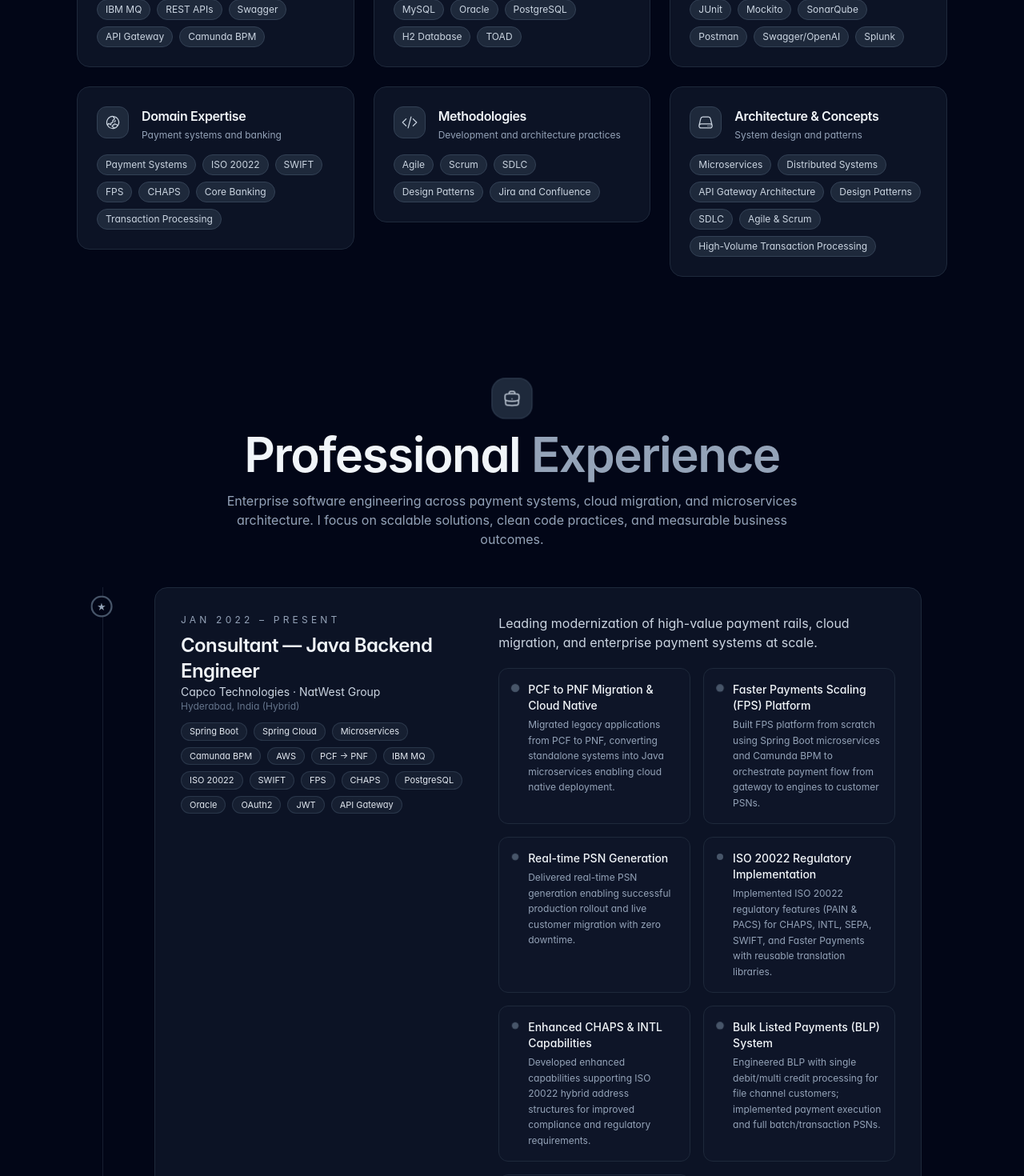
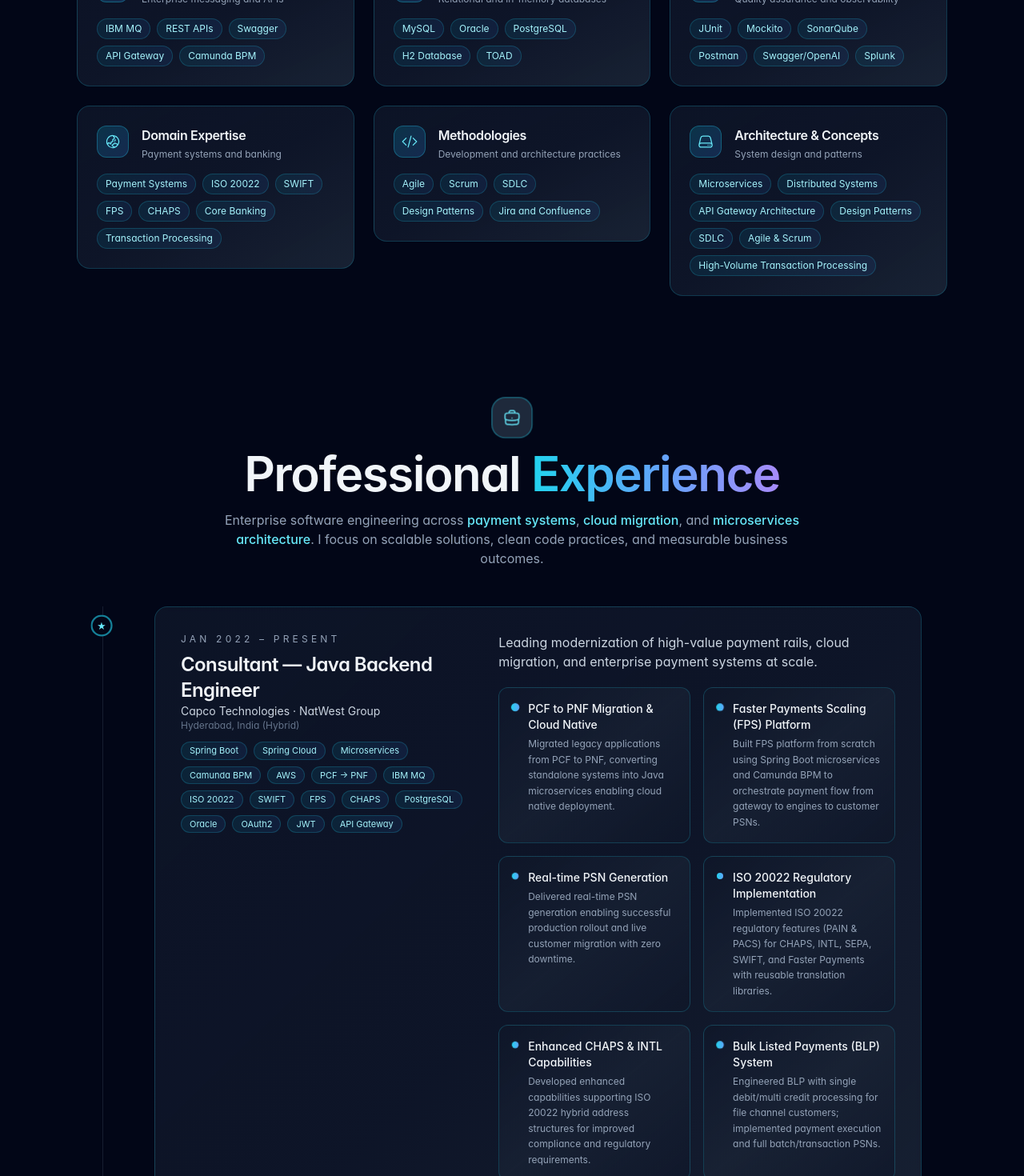
Before and after one commit to shivaram0583/shivaram-portfolio, a React (Vite) app: page / in a window 1280 px wide. Shown: the part 2100-3570 px from the top of the page at 80% size. Built offline with nearby package versions, Linux system fonts and the light colour scheme; no server answers.

Commit message:
colour grading

```diff
--- a/src/components/Experience.jsx
+++ b/src/components/Experience.jsx
@@ -91,15 +91,15 @@
       <div className="max-w-5xl mx-auto">
         <div className="mb-12 text-center">
           <div className="mb-4 flex items-center justify-center gap-3">
-            <motion.span className="inline-flex h-12 w-12 items-center justify-center rounded-2xl bg-slate-800 border border-slate-700 text-slate-300" animate={{ scale: [1, 1.1, 1] }} transition={{ duration: 3, repeat: Infinity, ease: "easeInOut" }}>
+            <motion.span className="inline-flex h-12 w-12 items-center justify-center rounded-2xl bg-slate-800 border border-cyan-400/50 text-cyan-300" animate={{ scale: [1, 1.1, 1] }} transition={{ duration: 3, repeat: Infinity, ease: "easeInOut" }}>
               <HiOutlineBriefcase size={22} />
             </motion.span>
           </div>
           <h1 className="text-4xl sm:text-5xl lg:text-6xl font-semibold">
-            Professional <span className="text-slate-400">Experience</span>
+            Professional <span className="bg-gradient-to-r from-cyan-400 via-blue-400 to-violet-400 bg-clip-text text-transparent">Experience</span>
           </h1>
           <p className="text-slate-400 text-sm sm:text-base mt-4 max-w-3xl mx-auto">
-            Enterprise software engineering across payment systems, cloud migration, and microservices architecture.
+            Enterprise software engineering across <span className="text-cyan-300 font-medium">payment systems</span>, <span className="text-cyan-300 font-medium">cloud migration</span>, and <span className="text-cyan-300 font-medium">microservices architecture</span>.
             I focus on scalable solutions, clean code practices, and measurable business outcomes.
           </p>
         </div>
@@ -109,13 +109,13 @@
             <motion.div
               key={exp.company}
               className="relative pl-10 md:pl-16 border-l border-slate-800/70"
-              initial={{ opacity: 0, x: idx % 2 === 0 ? -100 : 100 }}
+              initial={{ opacity: 0, x: -30 }}
               whileInView={{ opacity: 1, x: 0 }}
-              viewport={{ once: true, amount: 0.3 }}
-              transition={{ duration: 0.8, delay: idx * 0.2, type: "spring", stiffness: 100 }}
+              viewport={{ once: true, amount: 0.1 }}
+              transition={{ duration: 0.6, delay: idx * 0.1, ease: "easeOut" }}
             >
               <motion.span
-                className="absolute -left-[14px] top-3 h-6 w-6 rounded-full bg-slate-950 border-2 border-slate-600 flex items-center justify-center text-[10px] text-slate-400"
+                className="absolute -left-[14px] top-3 h-6 w-6 rounded-full bg-slate-950 border-2 border-cyan-400/60 flex items-center justify-center text-[10px] text-cyan-300"
                 animate={{
                   scale: [1, 1.2, 1],
                 }}
@@ -129,11 +129,12 @@
                 ★
               </motion.span>
               <motion.article
-                className="rounded-2xl bg-slate-900/80 border border-slate-800 p-6 sm:p-8 backdrop-blur-sm text-left overflow-hidden group transition-all duration-300"
+                className="rounded-2xl bg-gradient-to-br from-slate-900/80 via-slate-900/90 to-slate-800/80 border border-cyan-400/20 p-6 sm:p-8 backdrop-blur-sm text-left overflow-hidden group transition-all duration-300"
                 whileHover={{
                   y: -5,
-                  borderColor: "slate-700",
+                  borderColor: "cyan-400/40",
                   backgroundColor: "slate-900/90",
+                  boxShadow: "0 10px 30px -5px rgba(6, 182, 212, 0.3)",
                 }}
                 transition={{ duration: 0.3 }}
               >
@@ -149,10 +150,10 @@
                       {exp.stack.map((tag, tagIdx) => (
                         <motion.span
                           key={`${exp.company}-${tag}`}
-                          className="px-2.5 py-0.5 rounded-full bg-slate-800/60 text-slate-200 border border-slate-700/70 hover:border-slate-600 hover:text-slate-100 transition-all duration-300 cursor-default"
+                          className="px-2.5 py-0.5 rounded-full bg-gradient-to-r from-cyan-500/10 to-blue-500/10 text-[11px] text-cyan-200 border border-cyan-400/20 hover:from-cyan-500/20 hover:to-blue-500/20 hover:border-cyan-400/40 hover:text-cyan-100 hover:shadow-sm hover:shadow-cyan-500/20 transition-all duration-300 cursor-default"
                           whileHover={{
                             scale: 1.05,
-                            backgroundColor: "slate-700/60",
+                            backgroundColor: "cyan-400/20",
                           }}
                           initial={{ opacity: 0, scale: 0.8 }}
                           animate={{ opacity: 1, scale: 1 }}
@@ -166,8 +167,8 @@
                   <div className="lg:flex-1 space-y-5">
                     <motion.p
                       className="text-sm text-slate-300 leading-relaxed lg:text-base"
-                      whileHover={{ x: 5 }}
-                      transition={{ type: "spring", stiffness: 300 }}
+                      whileHover={{ x: 2 }}
+                      transition={{ duration: 0.2, ease: "easeOut" }}
                     >
                       {exp.summary}
                     </motion.p>
@@ -175,19 +176,20 @@
                       {exp.highlights.map((item, highlightIdx) => (
                         <motion.div
                           key={item.title}
-                          className="rounded-xl border border-slate-800 bg-slate-900/70 p-4 flex gap-3 items-start group/highlight transition-all duration-300"
-                          initial={{ opacity: 0, y: 20 }}
-                          animate={{ opacity: 1, y: 0 }}
-                          transition={{ delay: 0.2 + highlightIdx * 0.1, duration: 0.5 }}
+                          className="rounded-xl border border-cyan-400/20 bg-gradient-to-br from-slate-900/70 via-slate-800/50 to-slate-900/70 p-4 flex gap-3 items-start group/highlight transition-all duration-300"
+                          initial={{ opacity: 0 }}
+                          whileInView={{ opacity: 1 }}
+                          viewport={{ once: true }}
+                          transition={{ delay: 0.1 + highlightIdx * 0.05, duration: 0.4, ease: "easeOut" }}
                           whileHover={{
-                            y: -3,
-                            scale: 1.02,
-                            borderColor: "slate-700",
+                            y: -2,
+                            borderColor: "cyan-400/40",
                             backgroundColor: "slate-900/90",
+                            boxShadow: "0 5px 15px -3px rgba(6, 182, 212, 0.2)",
                           }}
                         >
                           <motion.div
-                            className="mt-1 h-2 w-2 rounded-full bg-slate-600 flex-shrink-0"
+                            className="mt-1 h-2 w-2 rounded-full bg-gradient-to-r from-cyan-400 to-blue-400 flex-shrink-0"
                             animate={{
                               scale: [1, 1.3, 1],
                             }}
--- a/src/components/Skills.jsx
+++ b/src/components/Skills.jsx
@@ -135,11 +135,11 @@
       <div className="max-w-6xl mx-auto flex flex-col gap-8">
         <div className="text-center">
           <p className="text-xs uppercase tracking-[0.5em] text-cyan-400/80">Capabilities</p>
-          <h2 className="text-3xl sm:text-4xl font-semibold mt-2">
-            Technical <span className="text-cyan-400">Skillset</span>
+          <h2 className="text-4xl sm:text-5xl lg:text-6xl font-semibold mb-6">
+            Technical <span className="bg-gradient-to-r from-cyan-400 via-blue-400 to-violet-400 bg-clip-text text-transparent">Skills</span>
           </h2>
           <p className="text-slate-300 max-w-3xl mx-auto text-sm sm:text-base mt-3">
-            Backend craftsmanship blended with payments domain expertise and hybrid-cloud delivery. I prioritize
+            Backend craftsmanship blended with <span className="text-cyan-300 font-medium">payments domain expertise</span> and <span className="text-cyan-300 font-medium">hybrid-cloud delivery</span>. I prioritize
             reliability, observability and clean API contracts that scale.
           </p>
         </div>
@@ -160,9 +160,9 @@
                 }}
                 className="group"
               >
-                <div className="rounded-2xl bg-slate-900/80 border border-slate-800 p-6 backdrop-blur-sm transition-all duration-300 hover:border-slate-700 hover:bg-slate-900/90">
+                <div className="rounded-2xl bg-gradient-to-br from-slate-900/80 via-slate-900/90 to-slate-800/80 border border-cyan-400/20 p-6 backdrop-blur-sm transition-all duration-300 hover:border-cyan-400/40 hover:shadow-lg hover:shadow-cyan-500/10">
                   <div className="flex items-start gap-4 mb-4">
-                    <span className="inline-flex h-10 w-10 items-center justify-center rounded-xl bg-slate-800 border border-slate-700 text-slate-300 transition-all duration-300 group-hover:bg-slate-700 group-hover:border-slate-600">
+                    <span className="inline-flex h-10 w-10 items-center justify-center rounded-xl bg-gradient-to-br from-cyan-500/20 to-blue-500/20 border border-cyan-400/30 text-cyan-300 transition-all duration-300 group-hover:from-cyan-500/30 group-hover:to-blue-500/30 group-hover:border-cyan-400/50">
                       <Icon size={20} />
                     </span>
                     <div>
@@ -176,7 +176,7 @@
                     {cat.items.map((item, itemIdx) => (
                       <motion.span
                         key={item}
-                        className="px-2.5 py-1 rounded-full bg-slate-800 text-xs text-slate-300 border border-slate-700 transition-all duration-300 hover:bg-slate-700 hover:border-slate-600 hover:text-slate-200"
+                        className="px-2.5 py-1 rounded-full bg-gradient-to-r from-cyan-500/10 to-blue-500/10 text-xs text-cyan-200 border border-cyan-400/20 transition-all duration-300 hover:from-cyan-500/20 hover:to-blue-500/20 hover:border-cyan-400/40 hover:text-cyan-100 hover:shadow-sm hover:shadow-cyan-500/20"
                         initial={{ opacity: 0, y: 10 }}
                         whileInView={{ opacity: 1, y: 0 }}
                         viewport={{ once: true }}
```
Also changed, not shown: src/components/Projects.jsx (+8 -8 lines).
